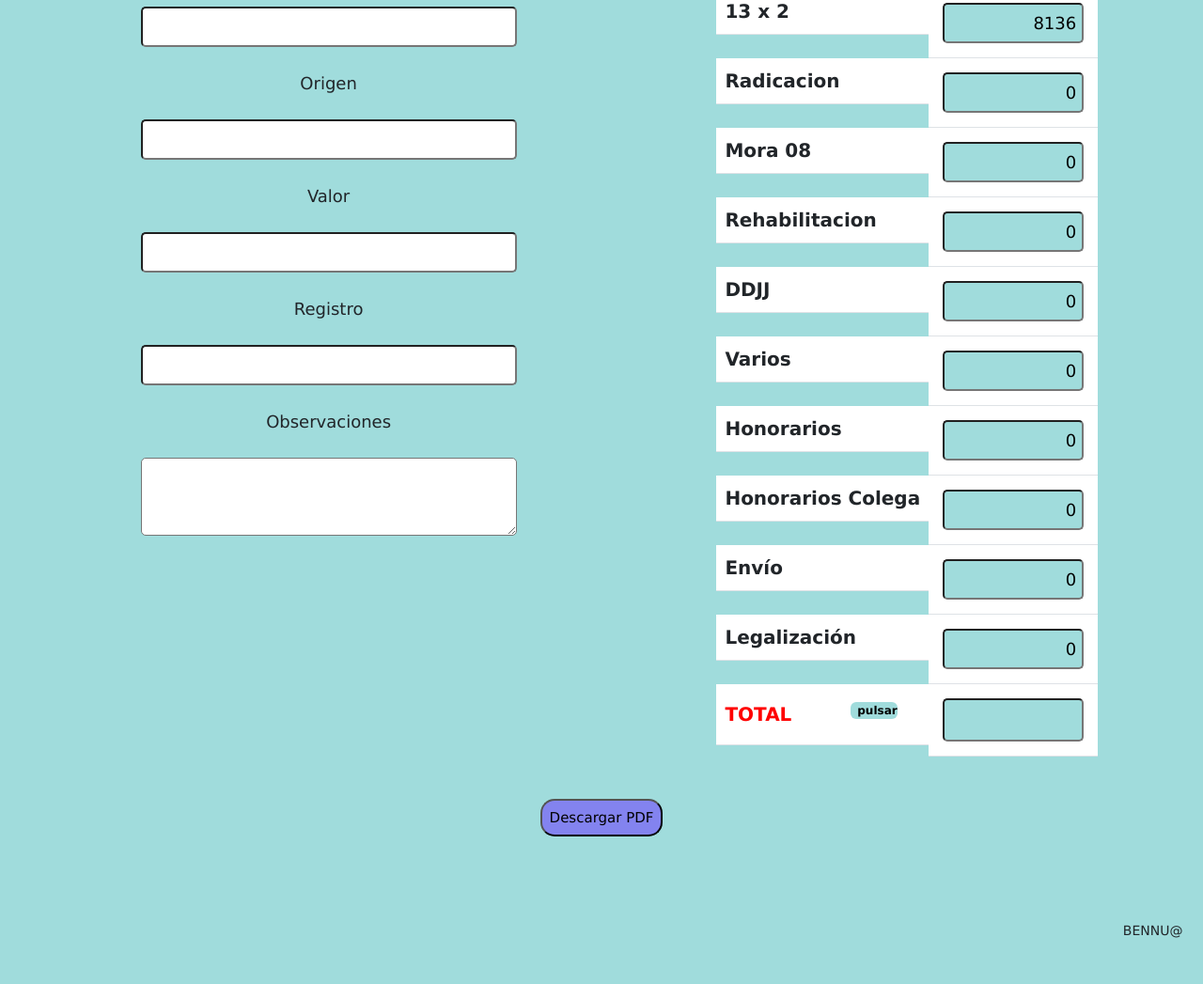
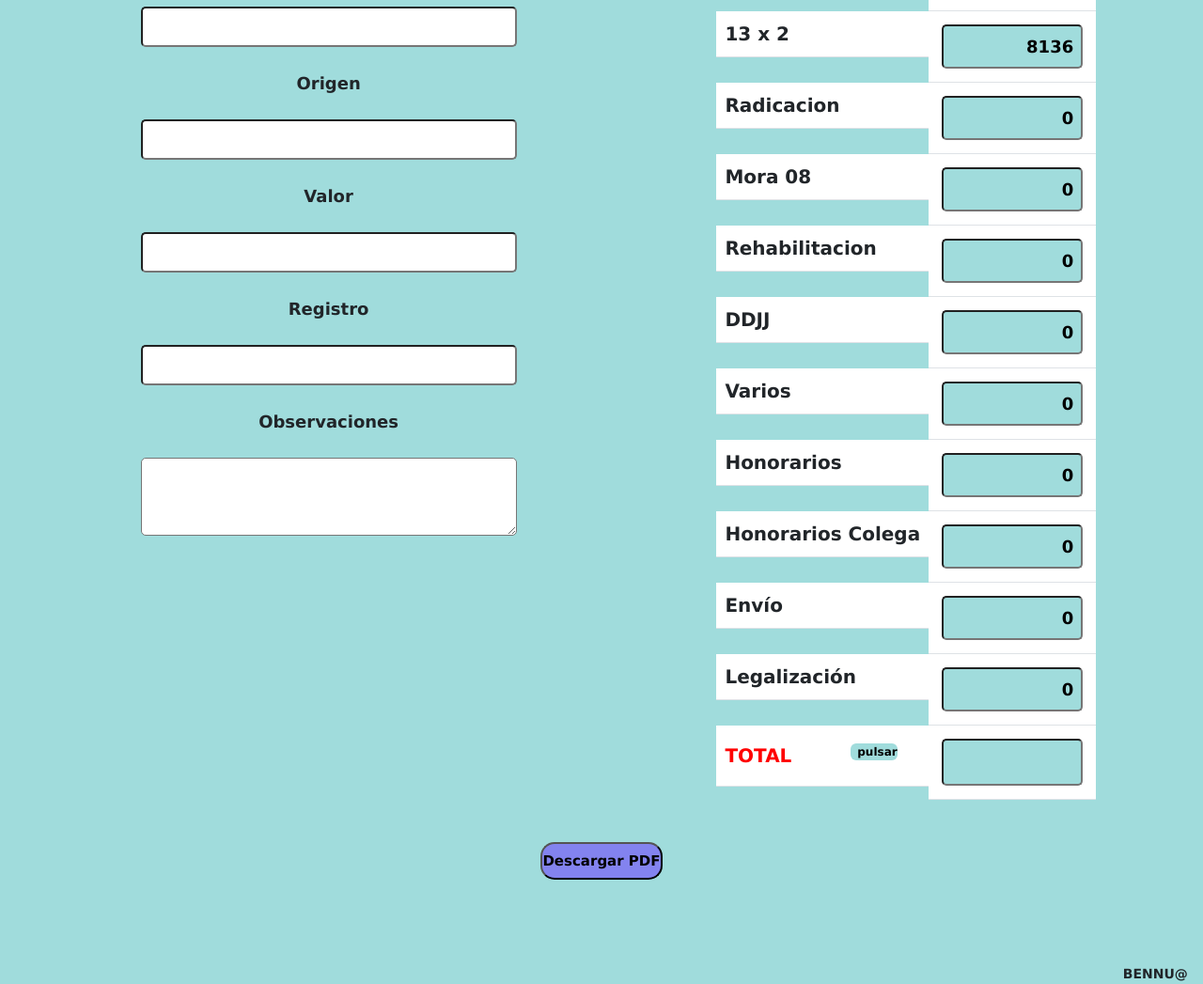
Before and after one commit to guiyeIbarra/presupuesto, a plain HTML site: page docs/index.html in a window 1280 px wide. Shown: the part 1052-2099 px from the top of the page at 94% size. Before the commit the page ends 2053 px from the top, so only its background shows below. Drawn offline with nearby package versions, Linux system fonts and the light colour scheme.

Commit message:
cambios de font

```diff
--- a/docs/styles.css
+++ b/docs/styles.css
@@ -4,6 +4,7 @@
     padding: 0px;
     font-family: Verdana, Geneva, Tahoma, sans-serif;
     font-size: 18px;
+    font-weight: 700;
     background-color: rgb(160, 220, 220);
 }
 
@@ -90,6 +91,8 @@ input[id='observaciones'] {
     text-align: end;
     width: 100px;
     background-color: rgb(160, 220, 220);
+    margin: 1px;
+    padding: 10px;
 }
 
 .table th {
@@ -173,9 +176,11 @@ footer {
     .table input[type="number"] {
         margin-left: 2px;
         width: 180px;
+        margin: 10px;
+        padding: 6px;
     }
     .marca {
-        margin-left: 430px;
+        margin-left: 330px;
     }
     .total{
         margin-left: 50px;
@@ -219,9 +224,9 @@ footer {
         margin: 25px;
         width: 400px;
     }
-
     .table input[type="number"]{
-        margin: 6px;
+        margin: 5px;
+        padding: 8px;
         width: 150px;
     }
     .motoAuto {
```
